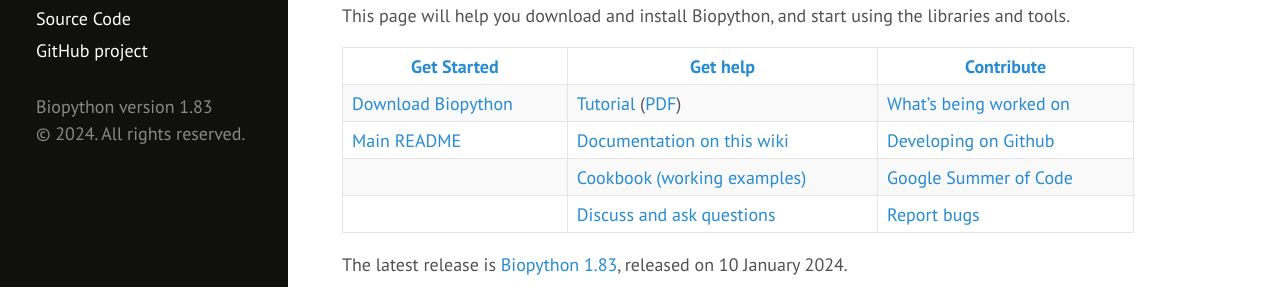
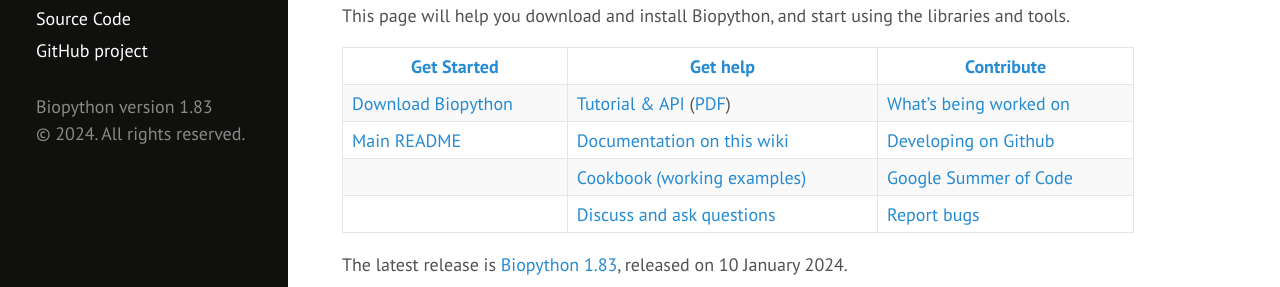
Before and after one commit to biopython/biopython.github.io, a Jekyll site: the page built from wiki/Biopython.md, in a window 1280 px wide. Shown: the part 503-790 px from the top of the page. Built offline with Jekyll 4.4.1, drawn with Linux system fonts in a browser that asks for light colours.

Commit message:
Point at new Sphinx tutorial & API HTML
TODO - Update PDF link

```diff
--- a/wiki/Biopython.md
+++ b/wiki/Biopython.md
@@ -37,7 +37,7 @@ the libraries and tools.
 
 | [Get Started](wiki/Getting_Started "wikilink")                                                                                                      | [ Get help](wiki/Documentation "wikilink")                                                                                           | [ Contribute](wiki/Contributing "wikilink")                                                                                        |
 |------------------------------------------------------------------------------------------------------------------------------------------------|---------------------------------------------------------------------------------------------------------------------------------|-------------------------------------------------------------------------------------------------------------------------------|
-| [ Download Biopython](wiki/Download "wikilink")                                                                                                     | [Tutorial](https://biopython.org/DIST/docs/tutorial/Tutorial.html) ([PDF](https://biopython.org/DIST/docs/tutorial/Tutorial.pdf)) | [ What's being worked on](wiki/Active_projects "wikilink")                                                                         |
+| [ Download Biopython](wiki/Download "wikilink")                                                                                                     | [Tutorial & API](https://biopython.org/docs/latest/) ([PDF](https://biopython.org/DIST/docs/tutorial/Tutorial.pdf)) | [ What's being worked on](wiki/Active_projects "wikilink")                                                                         |
 | [Main README](https://github.com/biopython/biopython/blob/master/README.rst) | [ Documentation on this wiki](wiki/Category%3AWiki_Documentation "wikilink")                                                         | [ Developing on Github ](wiki/GitUsage "wikilink")                                                                                 |
 |                                                                                                                                                | [ Cookbook (working examples)](wiki/Category%3ACookbook "wikilink")                                                                  | [Google Summer of Code](wiki/Google_Summer_of_Code "wikilink")                                                                     |
 |                                                                                                                                                | [ Discuss and ask questions](wiki/Mailing_lists "wikilink")                                                                          | [Report bugs](https://github.com/biopython/biopython/issues) |
```
